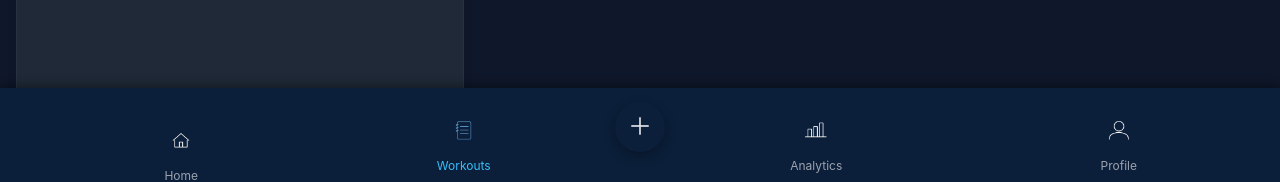
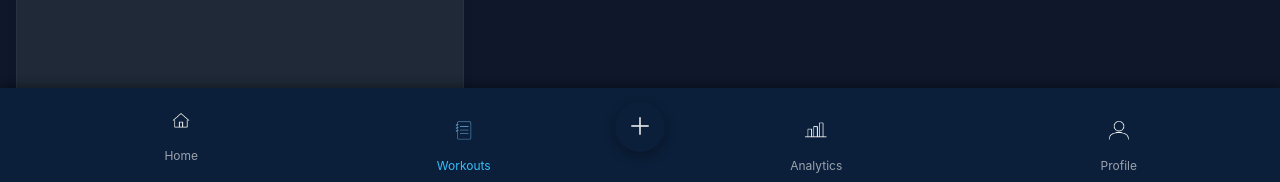
Before and after one commit to lucaswood082-dot/AscendTracker, a website: page public/view.html in a window 1280 px wide. Shown: the part 618-800 px from the top of the page. Drawn offline with Linux system fonts and the light colour scheme.

```diff
--- a/public/style.css
+++ b/public/style.css
@@ -996,7 +996,7 @@
 /* Individually nudge entire button content */
 .bottom-nav button[data-page="dashboard"] {
   left: 20px;  /* move right: positive, left: negative */
-  top: 10px;   /* move down: positive, up: negative */
+  top: -10px;   /* move down: positive, up: negative */
 }
 
 .bottom-nav button[data-page="view"] {
```
